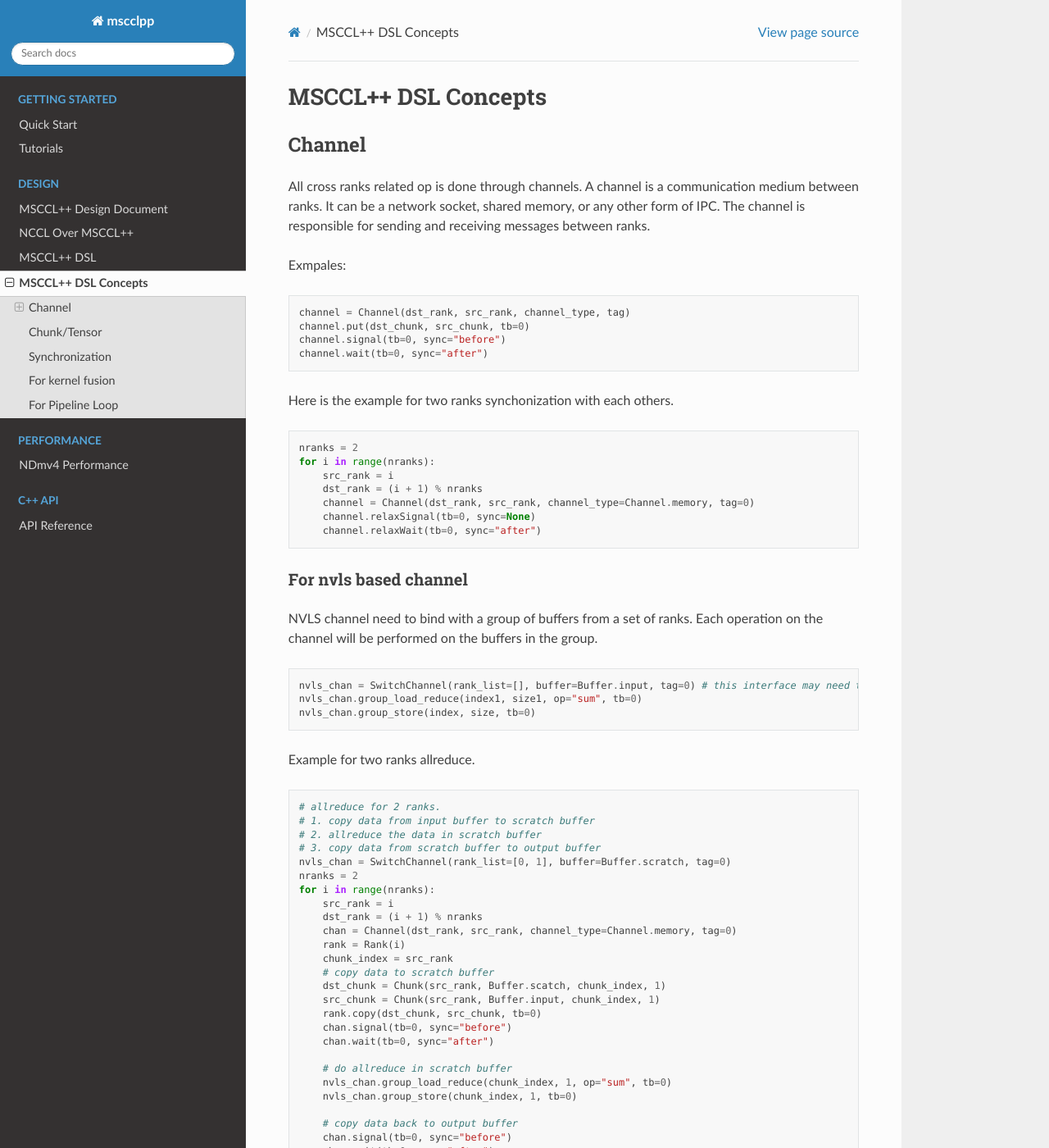
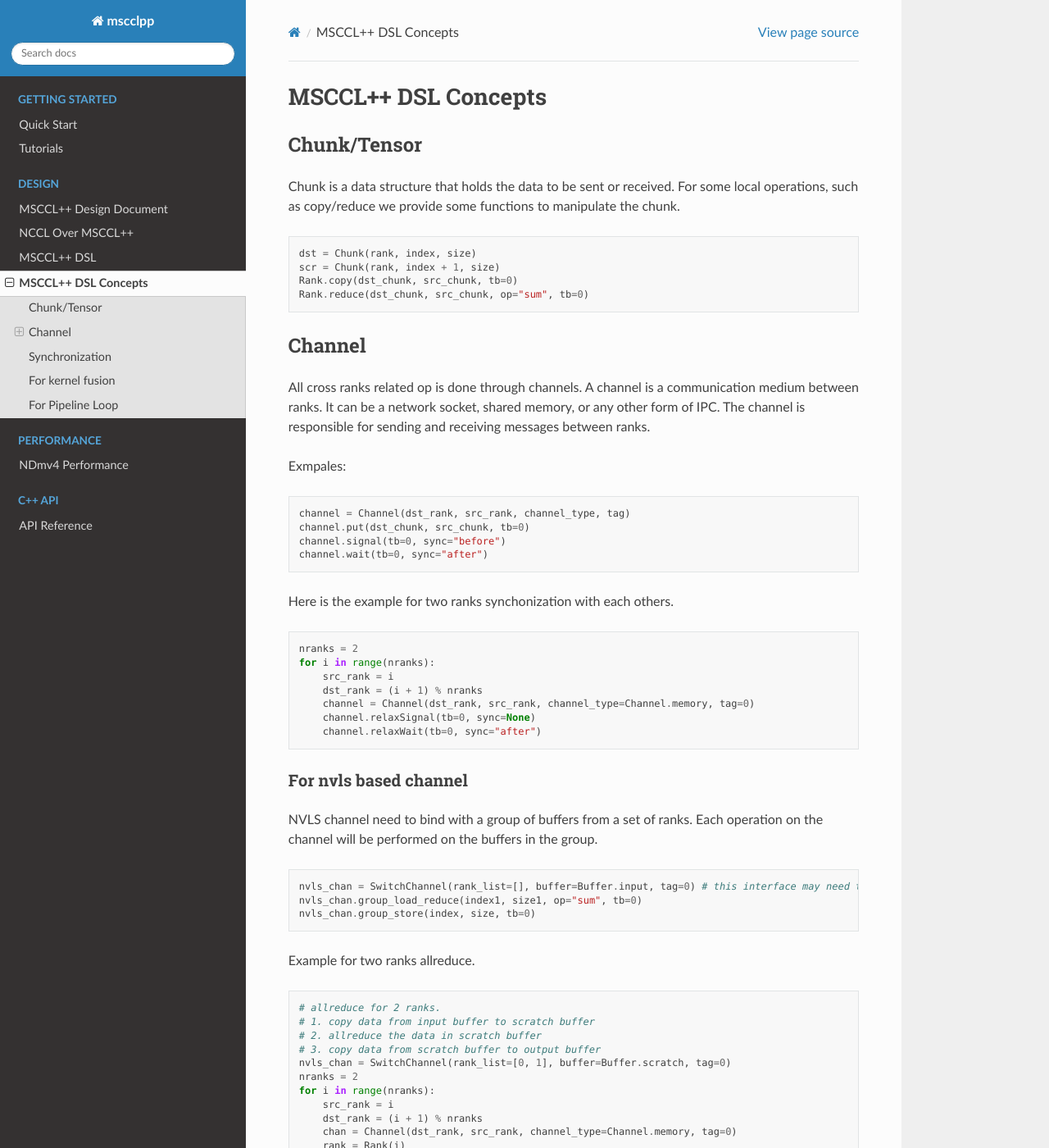
Before and after one commit to microsoft/mscclpp, a Sphinx documentation site: the page built from docs/design/mscclpp-dsl-next.md, in a window 1280 px wide and 1400 px high. Shown: the whole window at 82% size. Built offline with Sphinx 7.4.7 and the Read the Docs theme 3.1.0, drawn with Linux system fonts in a browser that asks for light colours; some of the changed text lies outside the part shown.

Commit message:
move chunk to top

````diff
--- a/docs/design/mscclpp-dsl-next.md
+++ b/docs/design/mscclpp-dsl-next.md
@@ -1,4 +1,14 @@
 # MSCCL++ DSL Concepts
+### Chunk/Tensor
+Chunk is a data structure that holds the data to be sent or received. For some local operations, such as copy/reduce we provide some functions to manipulate the chunk.
+
+```python
+dst = Chunk(rank, index, size)
+scr = Chunk(rank, index + 1, size)
+Rank.copy(dst_chunk, src_chunk, tb=0)
+Rank.reduce(dst_chunk, src_chunk, op="sum", tb=0)
+```
+
 ### Channel
 All cross ranks related op is done through channels. A channel is a communication medium between ranks. It can be a network socket, shared memory, or any other form of IPC. The channel is responsible for sending and receiving messages between ranks.
 
@@ -61,16 +71,6 @@
     dst_chunk = Chunk(src_rank, Buffer.output, chunk_index, 1)
     src_chunk = Chunk(src_rank, Buffer.scratch, chunk_index, 1)
     rank.copy(dst_chunk, src_chunk, tb=0)
-```
-
-### Chunk/Tensor
-Chunk is a data structure that holds the data to be sent or received. For some local operations, such as copy/reduce we provide some functions to manipulate the chunk.
-
-```python
-dst = Chunk(rank, index, size)
-scr = Chunk(rank, index + 1, size)
-Rank.copy(dst_chunk, src_chunk, tb=0)
-Rank.reduce(dst_chunk, src_chunk, op="sum", tb=0)
 ```
 
 ### Synchronization
````
